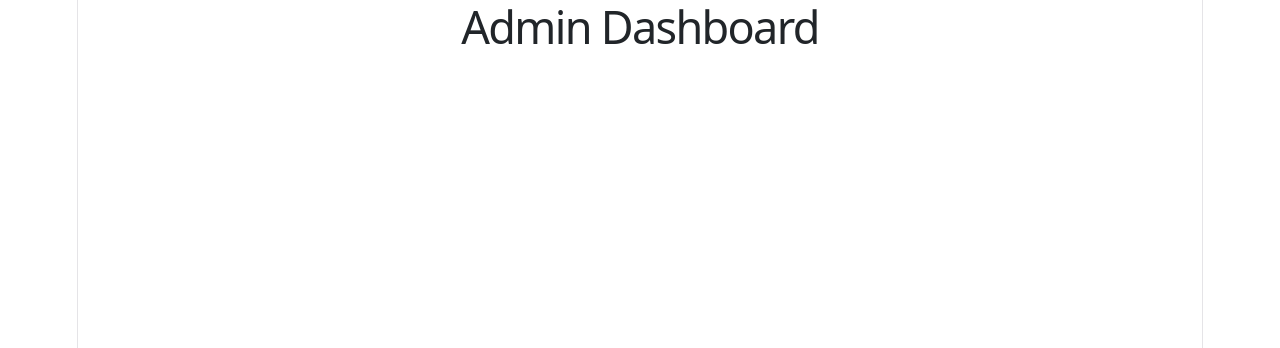
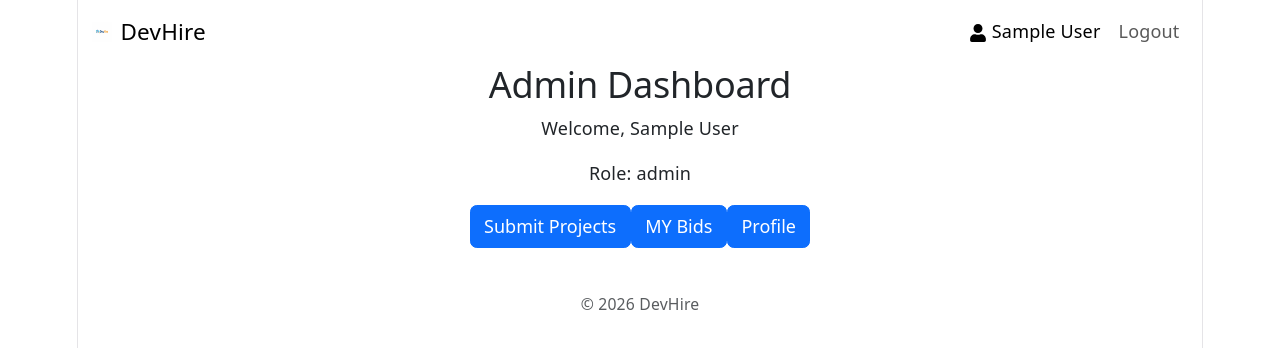
Before and after one commit to nirojpsk/devhire, a React app in the folder frontend/: page /admin/dashboard in a window 1280 px wide. Shown: the top 348 px of the page. Built offline with nearby package versions, Linux system fonts and the light colour scheme; sample sign-in values are in the browser's storage; the HTML template or start-up script is replaced by a standard one.

Commit message:
added projectApiSlice

```diff
--- a/frontend/src/App.jsx
+++ b/frontend/src/App.jsx
@@ -5,10 +5,16 @@ import HomePage from './pages/HomePage';
 import PrivateRoute from './components/auth/PrivateRoute';
 import RoleRoute from './components/auth/RoleRoute';
 import RegisterPage from './pages/auth/RegisterPage';
+import ClientDashboard from './pages/client/ClientDashboard';
+import DeveloperDashboard from './pages/developer/DeveloperDashboard';
+import AdminDashboard from './pages/admin/AdminDashboard';
+import Header from './components/layout/Header';
+import Footer from './components/layout/Footer';
 
 function App() {
   return (
     <BrowserRouter>
+      <Header />
       <ToastContainer />
       <Routes>
         <Route path='/' element={<HomePage />} />
@@ -16,17 +22,19 @@ function App() {
         <Route path='/register' element={<RegisterPage />} />
         <Route element={<PrivateRoute />}>
           <Route path='/protected' element={<h1>Protected Page</h1>} />
+          <Route element={<RoleRoute allowedRoles={["client"]} />}>
+            <Route path='/client/dashboard' element={<ClientDashboard />} />
+          </Route>
+          <Route element={<RoleRoute allowedRoles={["developer"]} />}>
+            <Route path='/developer/dashboard' element={<DeveloperDashboard />} />
+          </Route>
+          <Route element={<RoleRoute allowedRoles={["admin"]} />}>
+            <Route path='/admin/dashboard' element={<AdminDashboard />} />
+          </Route>
         </Route>
-        <Route element={<RoleRoute allowedRoles={["client"]} />}>
-<Route path='/client/dashboard' element={<h1>Client Dashboard</h1>} />
-        </Route>
-        <Route element={<RoleRoute allowedRoles={["developer"]} />}>
-        <Route path='/developer/dashboard' element={<h1>Developer Dashboard</h1>} />
-        </Route>
-        <Route element={<RoleRoute allowedRoles={["admin"]} />}>
-        <Route path='/admin/dashboard' element={<h1>Admin Dashboard</h1>} />
-        </Route>
+
       </Routes>
+      <Footer />
     </BrowserRouter>
   );
 }
--- a/frontend/src/api/authApiSlice.js
+++ b/frontend/src/api/authApiSlice.js
@@ -10,7 +10,7 @@ const authApiSlice = apiSlice.injectEndpoints({
                 method: 'POST',
                 body: data,
             }),
-            invalidatesTags: ['User',]
+            invalidatesTags: ['User'],
         }),
 
         login: builder.mutation({
--- a/frontend/src/components/layout/Footer.jsx
+++ b/frontend/src/components/layout/Footer.jsx
@@ -0,0 +1,13 @@
+function Footer() {
+    const today = new Date();
+    const year = today.getFullYear();
+    return (
+        <footer className="mt-4 pt-3 pb-2 text-center text-muted small">
+            <div>
+                &copy; {year} DevHire
+            </div>
+        </footer>
+    );
+};
+
+export default Footer;
--- a/frontend/src/components/layout/Header.jsx
+++ b/frontend/src/components/layout/Header.jsx
@@ -0,0 +1,85 @@
+import { Nav, Navbar, Container } from 'react-bootstrap';
+import { FaUser } from 'react-icons/fa';
+import { NavLink, useNavigate } from 'react-router-dom';
+import { useSelector, useDispatch } from 'react-redux';
+import { useLogoutMutation } from "../../api/authApiSlice";
+import { clearCredentials } from "../../slices/authSlice";
+import { toast } from 'react-toastify';
+
+
+function Header() {
+    const { userInfo } = useSelector(state => state.auth);
+    const [logout] = useLogoutMutation();
+    const dispatch = useDispatch();
+    const navigate = useNavigate();
+
+    const logoutHandler = async () => {
+        try {
+            const res = await logout().unwrap();
+            dispatch(clearCredentials());
+            toast.success(res.message || 'Logged out successfully');
+            navigate("/login");
+
+
+        } catch (err) {
+            toast.error(
+                err?.data?.message ||
+                err?.data?.error
+                || err?.error
+                ||
+                'Error logging out');
+        };
+    };
+
+    const getDashboardLink = () => {
+        if (!userInfo) return '/login';
+        if (userInfo.role === 'client') return '/client/dashboard';
+        if (userInfo.role === 'developer') return '/developer/dashboard';
+        if (userInfo.role === 'admin') return '/admin/dashboard';
+        return '/';
+    };
+
+
+    return (
+        <header>
+            <Navbar expand='lg' collapseOnSelect>
+                <Container>
+                    <Navbar.Brand as={NavLink} to='/' className='d-flex align-items-center gap-2'>
+                        <img
+                            src='/logo.png'
+                            alt='logo'
+                            style={{ width: '20px', height: '20px' }}
+                        />
+                        DevHire
+                    </Navbar.Brand>
+                    <Navbar.Toggle aria-controls='nav-bar' />
+                    <Navbar.Collapse id='nav-bar'>
+                        <Nav className='ms-auto align-items-center'>
+                            {userInfo ? (
+                                <>
+                                    <Nav.Link as={NavLink} to={getDashboardLink()}>
+                                        <FaUser className='me-1' />
+                                        {userInfo.name}
+                                    </Nav.Link>
+                                    <Nav.Link onClick={logoutHandler} style={{ cursor: 'pointer' }}>
+                                        Logout
+                                    </Nav.Link>
+                                </>
+                            ) : (
+                                <>
+                                    <Nav.Link as={NavLink} to='/login'>Login</Nav.Link>
+                                    <Nav.Link as={NavLink} to='/register'>Register</Nav.Link>
+                                </>
+                            )}
+
+
+
+                        </Nav>
+                    </Navbar.Collapse>
+                </Container>
+            </Navbar>
+        </header>
+    );
+};
+
+export default Header;
--- a/frontend/src/pages/admin/AdminDashboard.jsx
+++ b/frontend/src/pages/admin/AdminDashboard.jsx
@@ -0,0 +1,21 @@
+import { useSelector } from 'react-redux';
+import {Button} from 'react-bootstrap';
+function AdminDashboard() {
+    const { userInfo } = useSelector(state => state.auth);
+    return(
+        <div>
+            <h2>Admin Dashboard</h2>
+            <p>Welcome, {userInfo?.name}</p>
+            <p>Role: {userInfo?.role}</p>
+
+            <div>
+               <Button>Submit Projects</Button>
+               <Button>MY Bids</Button>
+               <Button>Profile</Button>
+            </div>
+        </div>
+
+    );
+}
+
+export default AdminDashboard;
--- a/frontend/src/pages/client/ClientDashboard.jsx
+++ b/frontend/src/pages/client/ClientDashboard.jsx
@@ -0,0 +1,21 @@
+import { useSelector } from 'react-redux';
+import {Button} from 'react-bootstrap';
+function ClientDashboard() {
+    const { userInfo } = useSelector(state => state.auth);
+    return(
+        <div>
+            <h2>Client Dashboard</h2>
+            <p>Welcome, {userInfo?.name}</p>
+            <p>Role: {userInfo?.role}</p>
+
+            <div>
+               <Button>Create Project</Button>
+               <Button>MY projects</Button>
+               <Button>Profile</Button>
+            </div>
+        </div>
+
+    );
+}
+
+export default ClientDashboard;
--- a/frontend/src/pages/developer/DeveloperDashboard.jsx
+++ b/frontend/src/pages/developer/DeveloperDashboard.jsx
@@ -0,0 +1,21 @@
+import { useSelector } from 'react-redux';
+import {Button} from 'react-bootstrap';
+function DeveloperDashboard() {
+    const { userInfo } = useSelector(state => state.auth);
+    return(
+        <div>
+            <h2>Developer Dashboard</h2>
+            <p>Welcome, {userInfo?.name}</p>
+            <p>Role: {userInfo?.role}</p>
+
+            <div>
+               <Button>Submit Projects</Button>
+               <Button>MY Bids</Button>
+               <Button>Profile</Button>
+            </div>
+        </div>
+
+    );
+}
+
+export default DeveloperDashboard;
```
Also changed, not shown: frontend/src/api/projectApiSlice.js (+40 -0 lines), frontend/public/logo.png (added).
